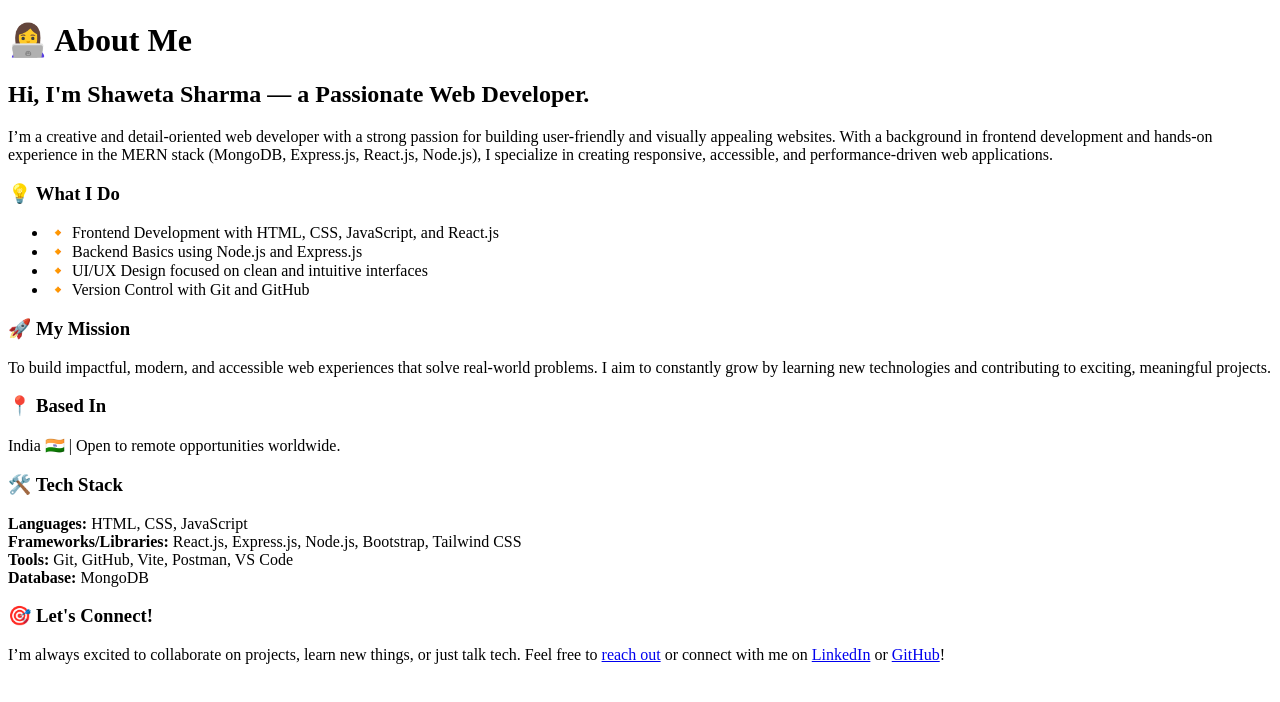
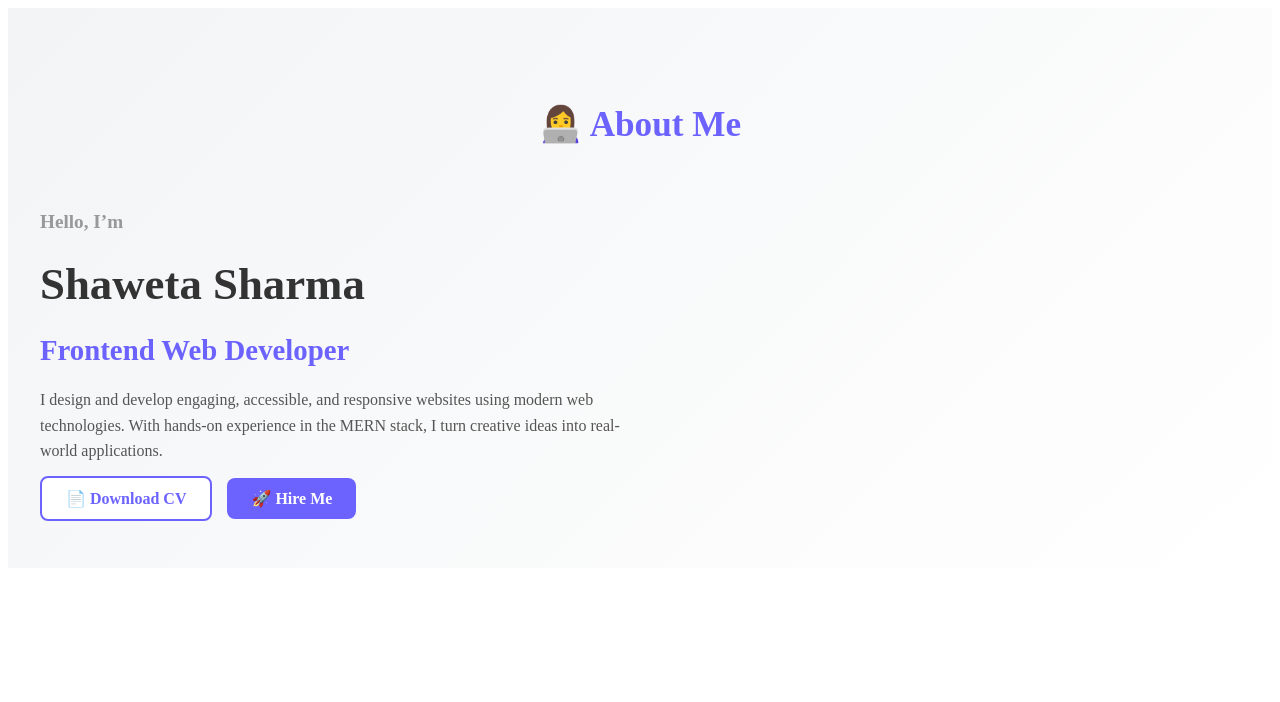
Before and after one commit to Shaweta2211/Portfolio, a React app: page / in a window 1280 px wide. Shown: the top 702 px of the page. Built offline with nearby package versions, Linux system fonts and the light colour scheme; the HTML template or start-up script is replaced by a standard one.

Commit message:
update the page

```diff
--- a/src/assets/css/style.css
+++ b/src/assets/css/style.css
@@ -0,0 +1,99 @@
+.about-hero {
+  padding: 60px 20px;
+  background: linear-gradient(135deg, #f3f4f6, #ffffff);
+}
+
+.about-heading {
+  text-align: center;
+  margin-bottom: 40px;
+}
+
+.about-heading h3 {
+  font-size: 2.2rem;
+  color: #6c63ff;
+  font-weight: 600;
+}
+
+.about-container {
+  max-width: 1200px;
+  margin: 0 auto;
+}
+
+.about-main {
+  display: flex;
+  align-items: center;
+  justify-content: space-between;
+  flex-wrap: wrap;
+  gap: 40px;
+}
+
+.about-left {
+  flex: 1;
+  min-width: 300px;
+}
+
+.about-left h4 {
+  font-size: 1.2rem;
+  color: #999;
+}
+
+.about-left h1 {
+  font-size: 2.8rem;
+  margin: 10px 0;
+  color: #333;
+}
+
+.about-left h2 {
+  font-size: 1.8rem;
+  margin-bottom: 20px;
+  color: #6c63ff;
+}
+
+.about-left p {
+  font-size: 1rem;
+  line-height: 1.6;
+  color: #555;
+  margin-bottom: 25px;
+}
+
+.about-buttons .btn {
+  text-decoration: none;
+  padding: 12px 24px;
+  border-radius: 8px;
+  font-weight: 600;
+  margin-right: 15px;
+  transition: all 0.3s ease;
+}
+
+.btn.glass {
+  background: #fff;
+  color: #6c63ff;
+  border: 2px solid #6c63ff;
+}
+
+.btn.glass:hover {
+  background: #6c63ff;
+  color: #fff;
+}
+
+.btn.solid {
+  background: #6c63ff;
+  color: #fff;
+  border: none;
+}
+
+.btn.solid:hover {
+  background: #4b46d4;
+}
+
+.about-right {
+  flex: 1;
+  text-align: center;
+}
+
+.image-wrapper img {
+  max-width: 100%;
+  height: auto;
+  border-radius: 12px;
+  box-shadow: 0 8px 24px rgba(0, 0, 0, 0.1);
+}
--- a/src/components/About.jsx
+++ b/src/components/About.jsx
@@ -1,67 +1,48 @@
 import React from "react";
-import '../assets/css/style.css'
+import "../assets/css/style.css";
+// import profileImg from "../assets/images/shaweta.png";
 
-export const About = () => (
+export const About = () => {
+  return (
+    <section className="about-hero">
       <div className="about-container">
-    <h1>👩‍💻 About Me</h1>
-    <h2>Hi, I'm Shaweta Sharma — a Passionate Web Developer.</h2>
+        {/* Heading */}
+        <div className="about-heading">
+          <h3>👩‍💻 About Me</h3>
+        </div>
+
+        <div className="about-main">
+          {/* Left Section */}
+          <div className="about-left">
+            <h4>Hello, I’m</h4>
+            <h1>Shaweta Sharma</h1>
+            <h2>Frontend Web Developer</h2>
             <p>
-      I’m a creative and detail-oriented web developer with a strong passion
-      for building user-friendly and visually appealing websites. With a
-      background in frontend development and hands-on experience in the MERN
-      stack (MongoDB, Express.js, React.js, Node.js), I specialize in creating
-      responsive, accessible, and performance-driven web applications.
+              I design and develop engaging, accessible, and responsive websites using modern web technologies. With hands-on experience in the MERN stack, I turn creative ideas into real-world applications.
             </p>
-
-    <h3>💡 What I Do</h3>
-    <ul>
-      <li>🔸 Frontend Development with HTML, CSS, JavaScript, and React.js</li>
-      <li>🔸 Backend Basics using Node.js and Express.js</li>
-      <li>🔸 UI/UX Design focused on clean and intuitive interfaces</li>
-      <li>🔸 Version Control with Git and GitHub</li>
-    </ul>
-
-    <h3>🚀 My Mission</h3>
-    <p>
-      To build impactful, modern, and accessible web experiences that solve
-      real-world problems. I aim to constantly grow by learning new
-      technologies and contributing to exciting, meaningful projects.
-    </p>
-
-    <h3>📍 Based In</h3>
-    <p>India 🇮🇳 | Open to remote opportunities worldwide.</p>
-
-    <h3>🛠️ Tech Stack</h3>
-    <p>
-      <strong>Languages:</strong> HTML, CSS, JavaScript <br />
-      <strong>Frameworks/Libraries:</strong> React.js, Express.js, Node.js,
-      Bootstrap, Tailwind CSS <br />
-      <strong>Tools:</strong> Git, GitHub, Vite, Postman, VS Code <br />
-      <strong>Database:</strong> MongoDB
-    </p>
-
-    <h3>🎯 Let's Connect!</h3>
-    <p>
-      I’m always excited to collaborate on projects, learn new things, or just
-      talk tech. Feel free to{" "}
-      <a href="mailto:your.email@example.com">reach out</a> or connect with me
-      on{" "}
+            <div className="about-buttons">
+              <a href="/Shaweta_CV.pdf" className="btn glass" download>
+                📄 Download CV
+              </a>
               <a
-        href="https://www.linkedin.com/"
+                href="https://mail.google.com/mail/?view=cm&fs=1&to=shawetapan2211@gmail.com&su=Hiring Frontend Developer&body=Hi Shaweta,"
                 target="_blank"
                 rel="noopener noreferrer"
+                className="btn solid"
               >
-        LinkedIn
-      </a>{" "}
-      or{" "}
-      <a
-        href="https://github.com/"
-        target="_blank"
-        rel="noopener noreferrer"
-      >
-        GitHub
+                🚀 Hire Me
               </a>
-      !
-    </p>
             </div>
+          </div>
+
+          {/* Right Section (Image) */}
+          <div className="about-right">
+            <div className="image-wrapper">
+              {/* <img src={profileImg} alt="Shaweta Sharma" /> */}
+            </div>
+          </div>
+        </div>
+      </div>
+    </section>
   );
+};
```
Also changed, not shown: src/assets/images/shaweta.png (added). Lines whose indentation alone changed are shown as unchanged.
